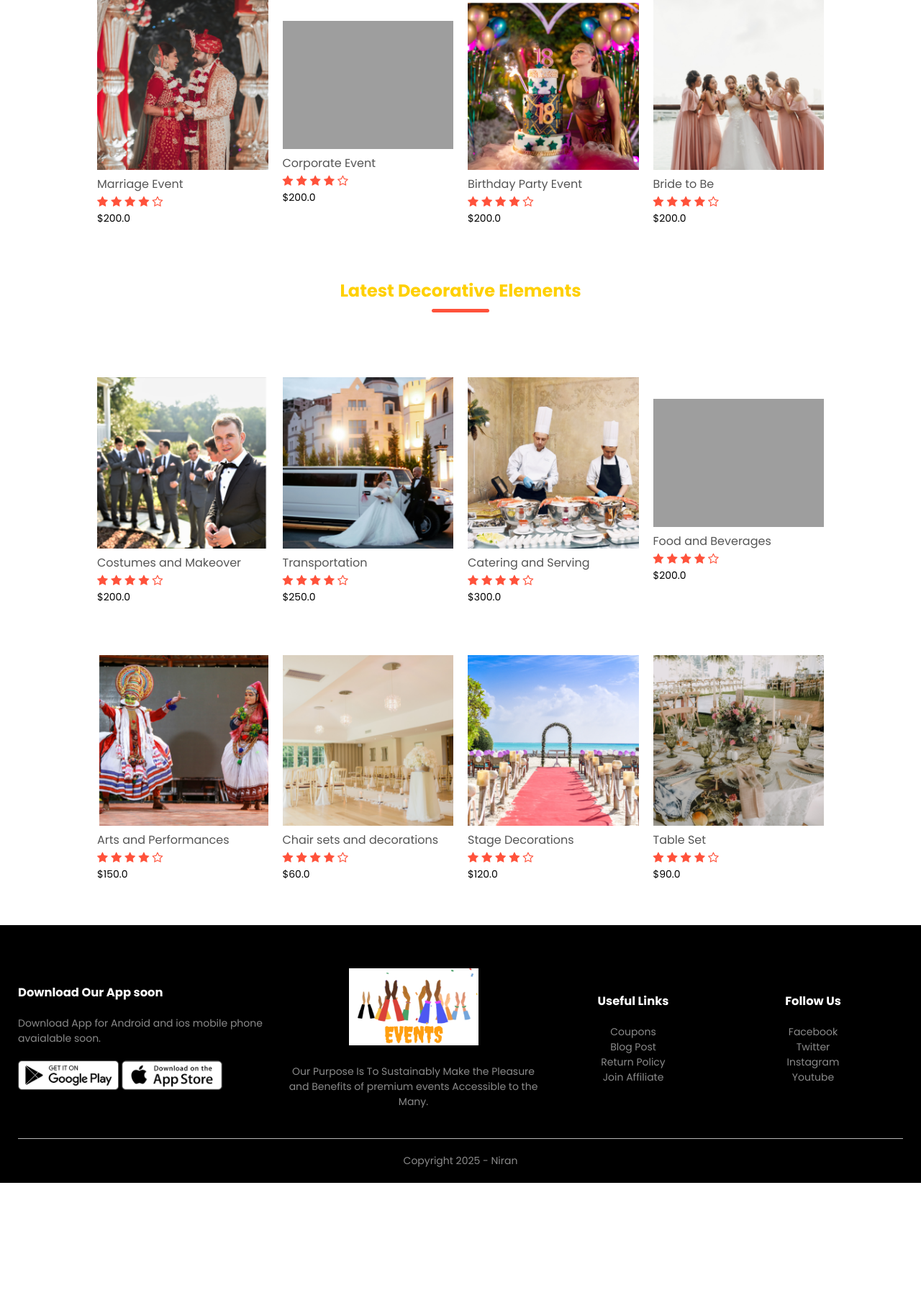
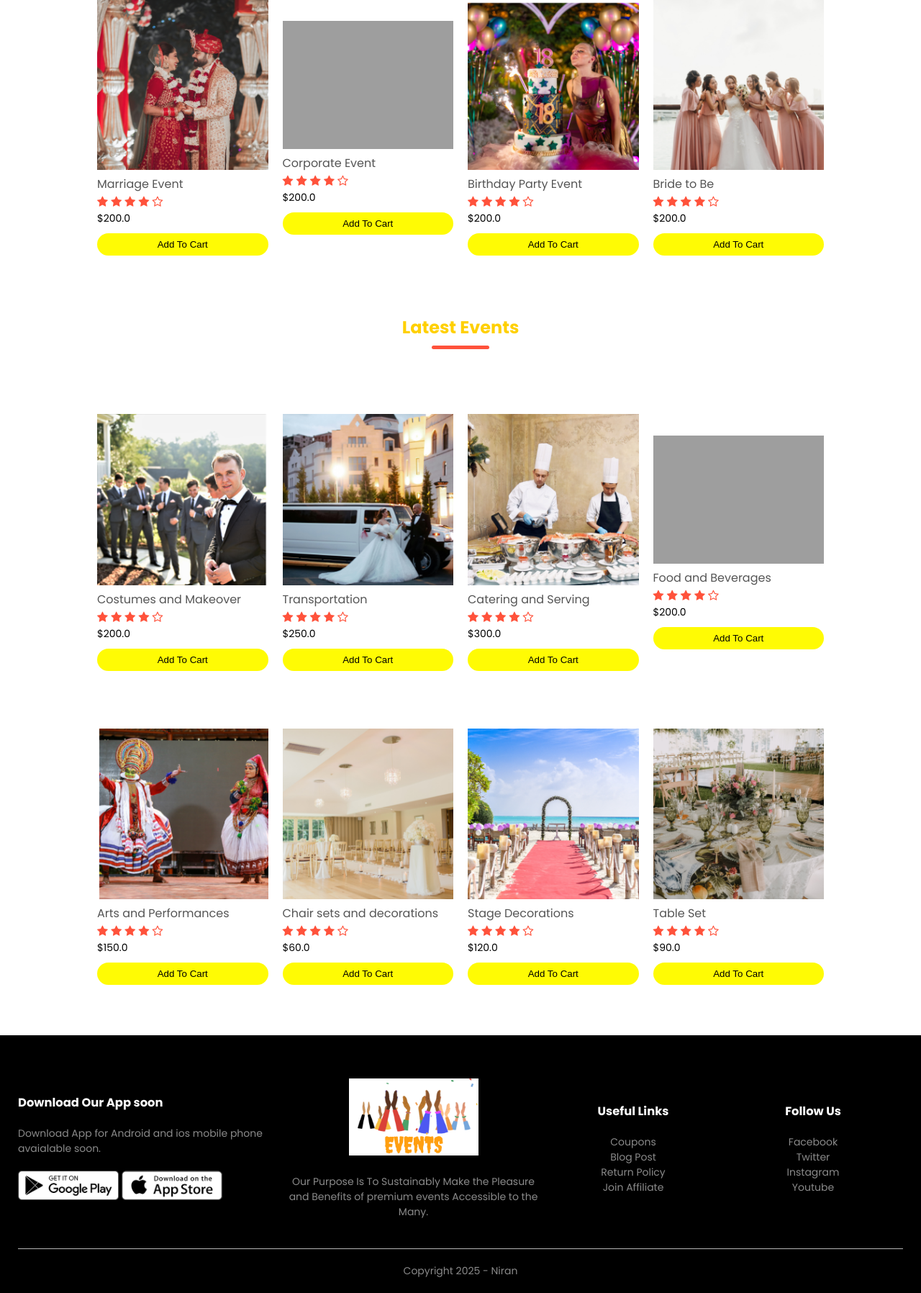
Before and after one commit to akash9946276577/eventmanagementwebapp, a Django app: page / in a window 1280 px wide. Shown: the part 1242-3038 px from the top of the page at 72% size. Before the commit the page ends 2885 px from the top, so only its background shows below. Run offline with Django 5.2, Linux system fonts and the light colour scheme; data comes from the database, SQL or seed files in the repository; both versions use the stored data as it was after the commit; grey boxes are pictures that could not be loaded.

Commit message:
updated the event in homepage to do payments

```diff
--- a/templates/homepageContent.html
+++ b/templates/homepageContent.html
@@ -25,7 +25,9 @@
         <div class="row">
             {% for event in featured_events %}
             <div class="col-4">
-                <img src="{{ event.image.url }}"></a>
+                <a href="{% url 'eventdetails' event.pk %}">
+                    <img src="{{ event.image.url }}">
+                </a>
                 <h4>{{ event.title }}</h4>
                 <div class="rating">
                     <i class="fa fa-star"></i>
@@ -35,19 +37,24 @@
                     <i class="fa fa-star-o"></i>
                 </div>
                 <p class="price">${{ event.quote }}</p>
+                <form method="post" action="{% url 'add_to_cart' event.id %}" style="display:inline;">
+                    {% csrf_token %}
+                    <input type="hidden" name="guestcount" value="1">
+                    <button type="submit" class="btn">Add To Cart</button>
+                </form>
             </div>
-
             {% endfor %}
-
         </div>
 
     <!-- latest Products -->
 
-        <h2 class="title">Latest Decorative Elements</h2>
+        <h2 class="title">Latest Events</h2>
         <div class="row">
             {% for event in latest_events %}
             <div class="col-4">
-                <img src="{{ event.image.url }}"></a>
+                <a href="{% url 'eventdetails' event.pk %}">
+                    <img src="{{ event.image.url }}">
+                </a>
                 <h4>{{ event.title }}</h4>
                 <div class="rating">
                     <i class="fa fa-star"></i>
@@ -57,8 +64,12 @@
                     <i class="fa fa-star-o"></i>
                 </div>
                 <p class="price">${{ event.quote }}</p>
+                <form method="post" action="{% url 'add_to_cart' event.id %}" style="display:inline;">
+                    {% csrf_token %}
+                    <input type="hidden" name="guestcount" value="1">
+                    <button type="submit" class="btn">Add To Cart</button>
+                </form>
             </div>
-
             {% endfor %}
         </div>
     </div>
```
Also changed, not shown: db.sqlite3.
